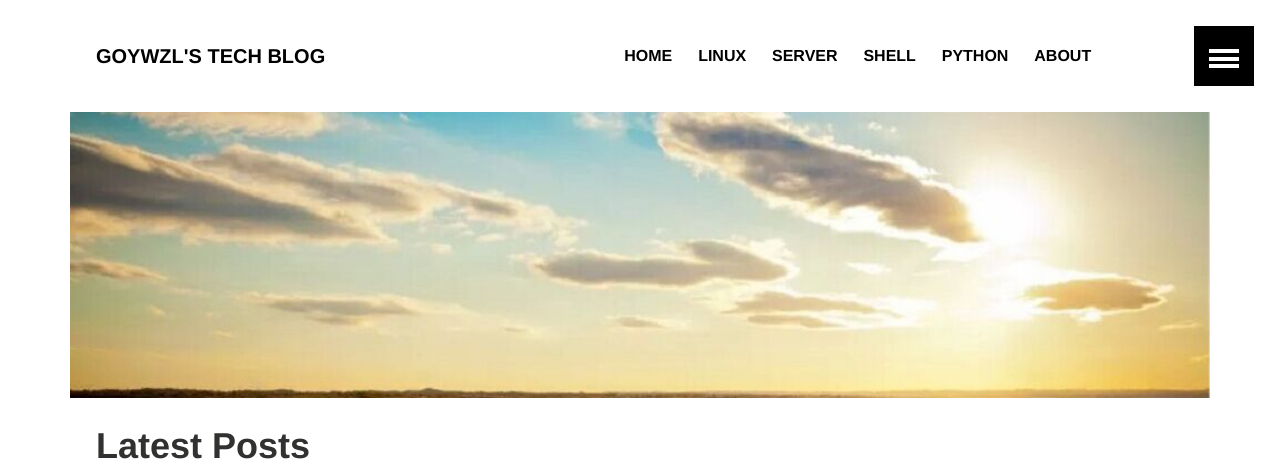
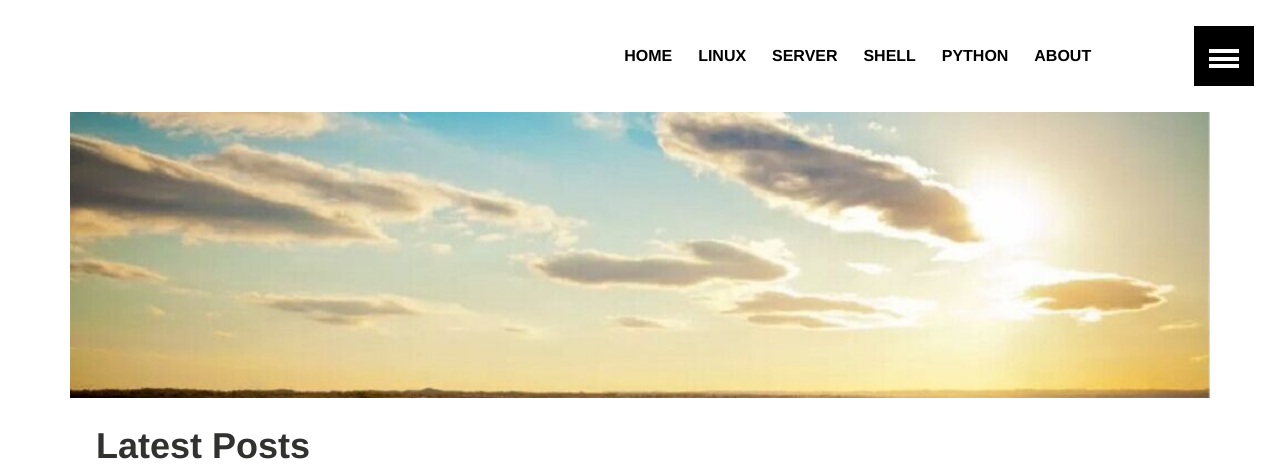
Before and after one commit to Jeremy115/goywzl.github.io, a Jekyll site: the page built from index.md, in a window 1280 px wide. Shown: the top 474 px of the page. Built offline with Jekyll 4.4.1, drawn with Linux system fonts in a browser that asks for light colours; grey boxes are pictures that could not be loaded.

Commit message:
alter config

```diff
--- a/Gemfile
+++ b/Gemfile
@@ -1,5 +1,5 @@
 # Skinny Bones Gemfile
-source "https://rubygems.org"
+source "https://ruby.taobao.org"
 
 gem 'jekyll', '2.5.3'
 gem 'jekyll-sitemap'
--- a/_config.yml
+++ b/_config.yml
@@ -1,33 +1,20 @@
 # Site wide configuration
 
-title: "Goywzl's Tech Blog"
-description: "My operations of the road"
-logo: logo.jpg # 120x120 px default image used for Twitter summary card
-teaser: /teaser/default.jpg # 400x250 px default teaser image used in image archive grid
+title:
+description:
+logo: # 120x120 px default image used for Twitter summary card
+teaser: # 400x250 px default teaser image used in image archive grid
 locale:
 url:
 
 # Jekyll configuration
-
-default:
-    -
-        scope:
-            type: "article"
-        values:
-            ads: false
-            toc: false
-
-
-# Jekyll configuration
-
 
 sass:
     sass_dir: _sass
     style: compressed
 permalink: /:categories/:title/
 kramdown:
-#  toc_levels: 1..2
-        input: GFM
+  toc_levels: 1..2
 highlighter: pygments
 gems:
   - jekyll-sitemap
@@ -35,15 +22,15 @@
 
 # Site owner
 owner:
-  name: goywzl
-  email: xiaohui920@sina.cn
-  twitter: goywzl
+  name:
+  email:
+  twitter:
   google:
     ad-client:
     ad-slot:
   bio:
-  avatar: logo.jpg # 160x160 px image for author byline
-  disqus-shortname: goywzl
+  avatar: bio-photo.jpg # 160x160 px image for author byline
+  disqus-shortname:
 
 
 exclude: ["lib", "config.rb", ".sass-cache", "Capfile", "config", "log", "Rakefile", "Rakefile.rb", "tmp", "*.sublime-project", "*.sublime-workspace", "Gemfile", "Gemfile.lock", "README.md", "LICENSE", "node_modules", "Gruntfile.js", "package.json"]
```
Also changed, not shown: Gemfile.lock.
